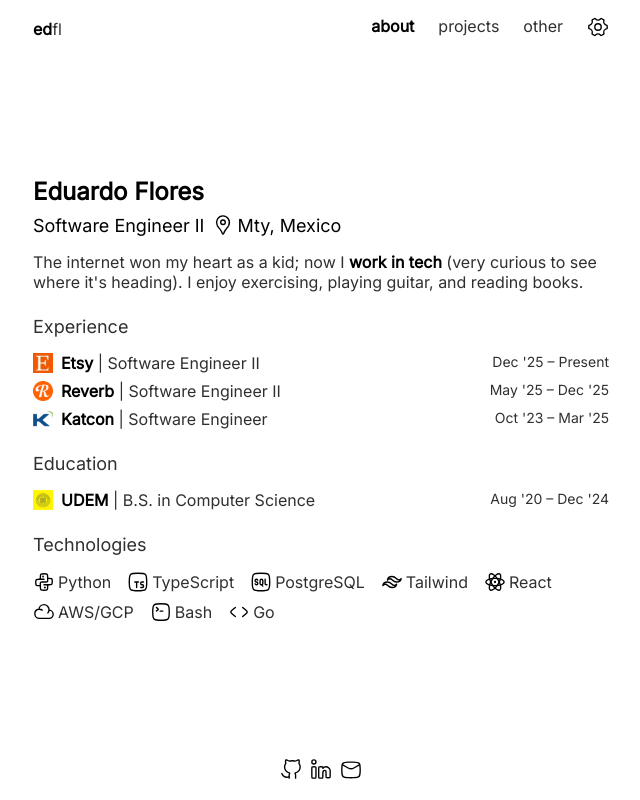
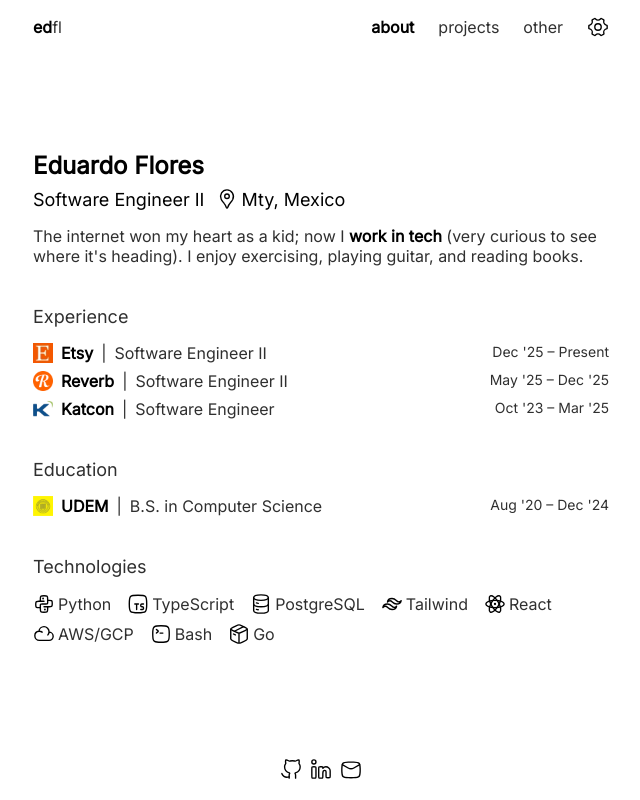
Before and after one commit to edu-flores/edu-flores.github.io, an Astro site: page /about in a window 1280 px wide. Shown: the whole page, without its empty margins (319-959 px from the left). Built offline with nearby package versions, Linux system fonts and the light colour scheme; Astro itself is replaced by a stand-in of ours.

Commit message:
style(about): small changes

```diff
--- a/src/components/Background.astro
+++ b/src/components/Background.astro
@@ -1,4 +1,4 @@
-<canvas id="background"></canvas>
+<canvas id="background" class="md"></canvas>
 
 <style>
     #background {
--- a/src/components/Chapter.astro
+++ b/src/components/Chapter.astro
@@ -5,27 +5,35 @@ const { image, link, primary, secondary, period } = Astro.props;
 ---
 
 <div id="chapter">
-    <Image src={image} alt="Logo" width="20" height="20" />
-    <div id="text">
-        <span><b><a href={link} target="_blank">{primary}</a></b> | {secondary}</span>
-        <span id="period" class="sm">{period}</span>
+    <div class="flex">
+        <a href={link} target="_blank">
+            <Image src={image} alt="Logo" width="20" height="20" />
+            <span><b>{primary}</b></span>
+        </a>
+        <span id="secondary">{secondary}</span>
     </div>
+
+    <span id="period" class="sm">{period}</span>
 </div>
 
 <style>
     #chapter {
         display: flex;
-        gap: 0.5rem;
+        justify-content: space-between;
     }
 
     #chapter:not(:last-child) {
         margin-bottom: 0.5rem;
     }
 
-    #text {
+    a {
         display: flex;
-        justify-content: space-between;
-        width: 100%;
+        gap: 0.5rem;
+    }
+
+    #secondary::before {
+        content: "|";
+        margin-inline: 0.5rem;
     }
 
     #period {
--- a/src/components/Container.astro
+++ b/src/components/Container.astro
@@ -14,7 +14,7 @@ import Footer from "./Footer.astro";
         display: flex;
         flex-direction: column;
         justify-content: space-between;
-        gap: 6rem;
+        gap: 2rem;
         position: relative;
         background-color: var(--bg);
         max-width: 40rem;
--- a/src/components/Me.astro
+++ b/src/components/Me.astro
@@ -12,12 +12,12 @@ import UdemImage from "../assets/imgs/udem.png";
 import LocationIcon from "../assets/icons/location.svg";
 import PythonIcon from "../assets/icons/python.svg";
 import TypeScriptIcon from "../assets/icons/typescript.svg";
-import SqlIcon from "../assets/icons/sql.svg";
+import DatabaseIcon from "../assets/icons/database.svg";
 import TailwindIcon from "../assets/icons/tailwind.svg";
 import ReactIcon from "../assets/icons/react.svg";
 import CloudIcon from "../assets/icons/cloud.svg";
 import BashIcon from "../assets/icons/bash.svg";
-import GoIcon from "../assets/icons/go.svg";
+import PackageIcon from "../assets/icons/package.svg";
 
 const experience = [
   {
@@ -56,12 +56,12 @@ const education = [
 const technologies = [
     { icon: PythonIcon, name: "Python" },
     { icon: TypeScriptIcon, name: "TypeScript" },
-    { icon: SqlIcon, name: "PostgreSQL" },
+    { icon: DatabaseIcon, name: "PostgreSQL" },
     { icon: TailwindIcon, name: "Tailwind" },
     { icon: ReactIcon, name: "React" },
     { icon: CloudIcon, name: "AWS/GCP" },
     { icon: BashIcon, name: "Bash" },
-    { icon: GoIcon, name: "Go" },
+    { icon: PackageIcon, name: "Go" },
 ];
 ---
 
@@ -70,10 +70,10 @@ const technologies = [
         <h1 id="title" class="loud">Eduardo Flores</h1>
         <div id="subtitle" class="loud">
             <span>Software Engineer II</span>
-            <span id="location">
+            <a href="https://maps.app.goo.gl/SCTv6cgUrtDaRkgt9" target="_blank" id="location">
                 <LocationIcon stroke="var(--fg)" width="22" height="22" />
-                <a href="https://maps.app.goo.gl/SCTv6cgUrtDaRkgt9" target="_blank">Mty, Mexico</a>
-            </span>
+                <span>Mty, Mexico</span>
+            </a>
         </div>
 
         <p>
@@ -105,7 +105,7 @@ const technologies = [
     #me {
         display: flex;
         flex-direction: column;
-        gap: 1.5rem;
+        gap: 2.5rem;
     }
 
     #title {
@@ -118,7 +118,7 @@ const technologies = [
         display: flex;
         align-items: center;
         flex-wrap: wrap;
-        gap: 0.5rem;
+        gap: 0.75rem;
         margin-bottom: 1rem;
     }
 
--- a/src/components/Navbar.astro
+++ b/src/components/Navbar.astro
@@ -15,7 +15,7 @@ const currentPath = pathname.slice(1);
         <a href="/projects" class:list={{ active: currentPath === "projects" }}>Projects</a>
         <a href="/other" class:list={{ active: currentPath === "other" }}>Other</a>
 
-        <button>
+        <button class="flex">
             <SettingsIcon stroke="var(--fg)" width="22" height="22" />
         </button>
     </div>
@@ -30,6 +30,7 @@ const currentPath = pathname.slice(1);
     #links {
         text-transform: lowercase;
         display: flex;
+        align-items: center;
         gap: 1.5rem;
     }
 
--- a/src/components/Section.astro
+++ b/src/components/Section.astro
@@ -5,7 +5,7 @@ const { title } = Astro.props;
 <section>
     <h2>{title}</h2>
 
-    <div id={title.toLowerCase()}>
+    <div id={title.toLowerCase().replaceAll(" ", "-")}>
         <slot />
     </div>
 </section>
--- a/src/styles/globals.css
+++ b/src/styles/globals.css
@@ -50,6 +50,10 @@ a {
     color: var(--fg);
 }
 
+.flex {
+    display: flex;
+}
+
 /* Responsiveness */
 
 @media (max-width: 576px) {
@@ -57,3 +61,9 @@ a {
     display: none;
   }
 }
+
+@media (max-width: 768px) {
+  .md {
+    display: none;
+  }
+}
```
Also changed, not shown: src/assets/icons/database.svg (added), src/assets/icons/go.svg (deleted), src/assets/icons/package.svg (added), src/assets/icons/sql.svg (deleted).
